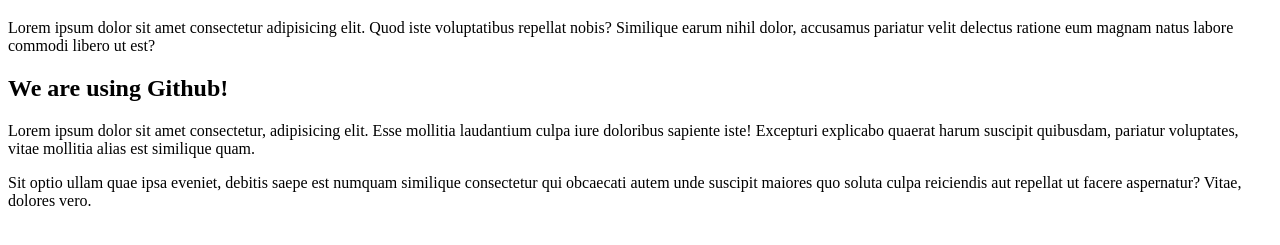
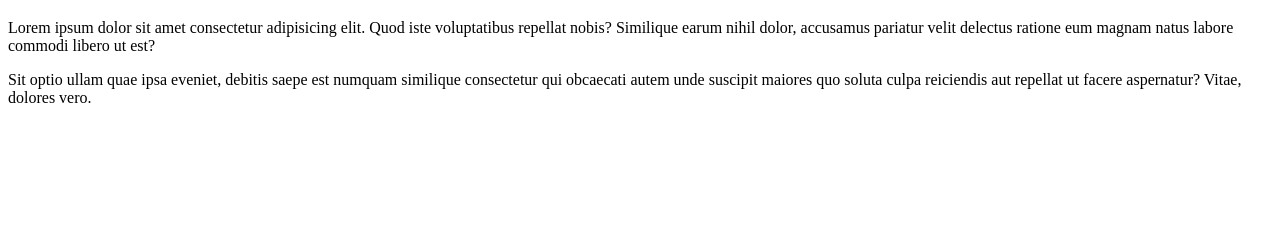
Before and after one commit to uladiver/example1, a plain HTML site: page index.html in a window 1280 px wide. Shown: the part 61-306 px from the top of the page. Drawn offline with Linux system fonts and the light colour scheme.

Commit message:
Update index.html

```diff
--- a/index.html
+++ b/index.html
@@ -9,8 +9,6 @@
 <body>
   <h1>Hello out there!</h1>
   <p>Lorem ipsum dolor sit amet consectetur adipisicing elit. Quod iste voluptatibus repellat nobis? Similique earum nihil dolor, accusamus pariatur velit delectus ratione eum magnam natus labore commodi libero ut est?</p>
-  <h2>We are using Github!</h2>
-  <p>Lorem ipsum dolor sit amet consectetur, adipisicing elit. Esse mollitia laudantium culpa iure doloribus sapiente iste! Excepturi explicabo quaerat harum suscipit quibusdam, pariatur voluptates, vitae mollitia alias est similique quam.</p>
   <p>Sit optio ullam quae ipsa eveniet, debitis saepe est numquam similique consectetur qui obcaecati autem unde suscipit maiores quo soluta culpa reiciendis aut repellat ut facere aspernatur? Vitae, dolores vero.</p>
 </body>
 </html>
```
